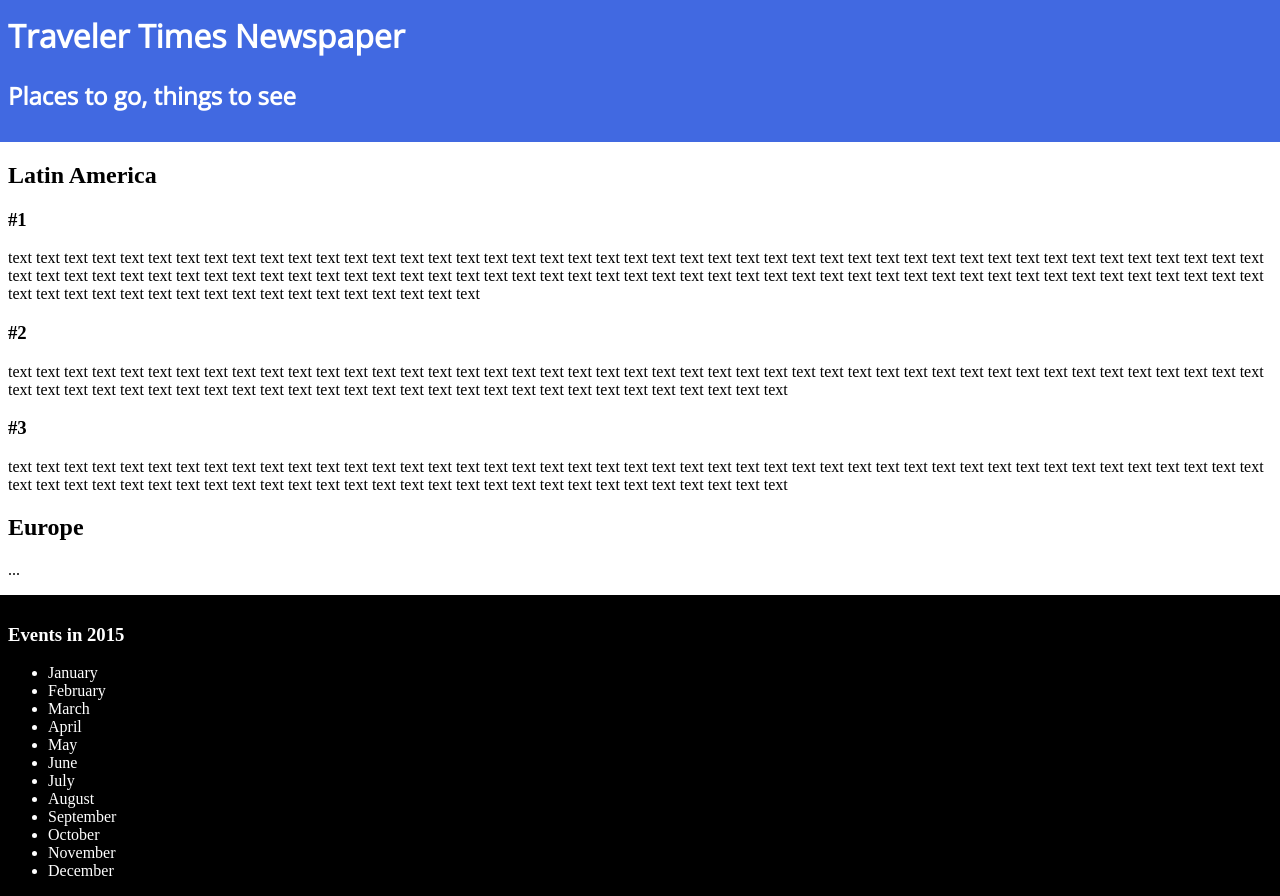
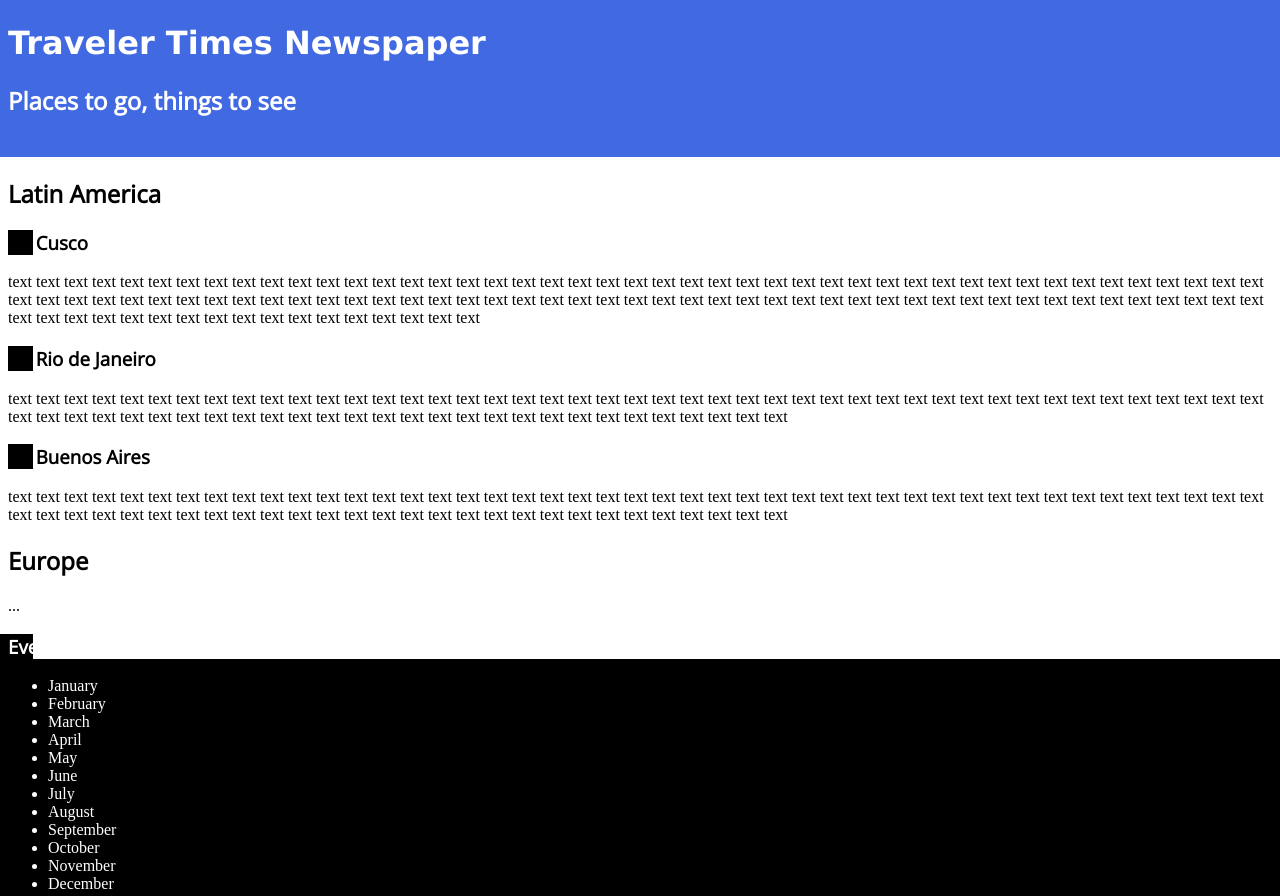
Before and after one commit to EvilLiano/assigment2, a plain HTML site: page index.html in a window 1280 px wide. Shown: the top 896 px of the page. Drawn offline with nearby package versions, Linux system fonts and the light colour scheme.

Commit message:
More CSS
I need to read more about Classes, Ids etc to understand how to manipulate certain parts in the same element

```diff
--- a/index.html
+++ b/index.html
@@ -13,16 +13,16 @@
 
         <div>
         <h2>Latin America</h2>
-        <h3>#1</h3>
+        <h3>#1 Cusco</h3>
         <p class="para">text text text text text text text text text text text text text text text text text text text text text text text text text text text text
             text text text text text text text text text text text text text text text text text text text text text text text text text text text text
             text text text text text text text text text text text text text text text text text text text text text text text text text text text text text text text text text text
             text text text text text text text text text text text text text text text text text</p>
-        <h3>#2</h3>
+        <h3>#2 Rio de Janeiro</h3>
         <p>text text text text text text text text text text text text text text text text text text text text text text text text text text text text
             text text text text text text text text text text text text text text text text text text text text text text text text text text text text
             text text text text text text text text text text text text text text text text text</p>
-        <h3>#3</h3>
+        <h3>#3 Buenos Aires</h3>
             <p>text text text text text text text text text text text text text text text text text text text text text text text text text text text text
             text text text text text text text text text text text text text text text text text text text text text text text text text text text text
             text text text text text text text text text text text text text text text text text</p>
--- a/styles.css
+++ b/styles.css
@@ -2,18 +2,21 @@
 
 #headerid {
     background-color: royalblue;
-    padding: 10px;
+    padding-left: 10px;
+    padding-top: 20px;
+    padding-bottom: 20px;
     margin-top: -25px;
     margin-left: -10px;
     margin-right: -10px;
-    font-family: 'Open Sans';
+    font-family: Verdana, sans-serif;
     color: white;
 
 
 }
 
 #footerid {
-    padding: 10px;
+    padding-left: 10px;
+    padding-bottom: 10cap;
     margin-left: -10px;
     margin-right: -10px;
     background-color: black;
@@ -25,3 +28,11 @@
     text-align: center;
     color: aqua;
 }
+
+h2, h3 {
+    font-family: "Open Sans", sans-serif;
+}
+
+h3 {
+    background-image: linear-gradient(to right, black 25px, white 25px, white);
+}
```
